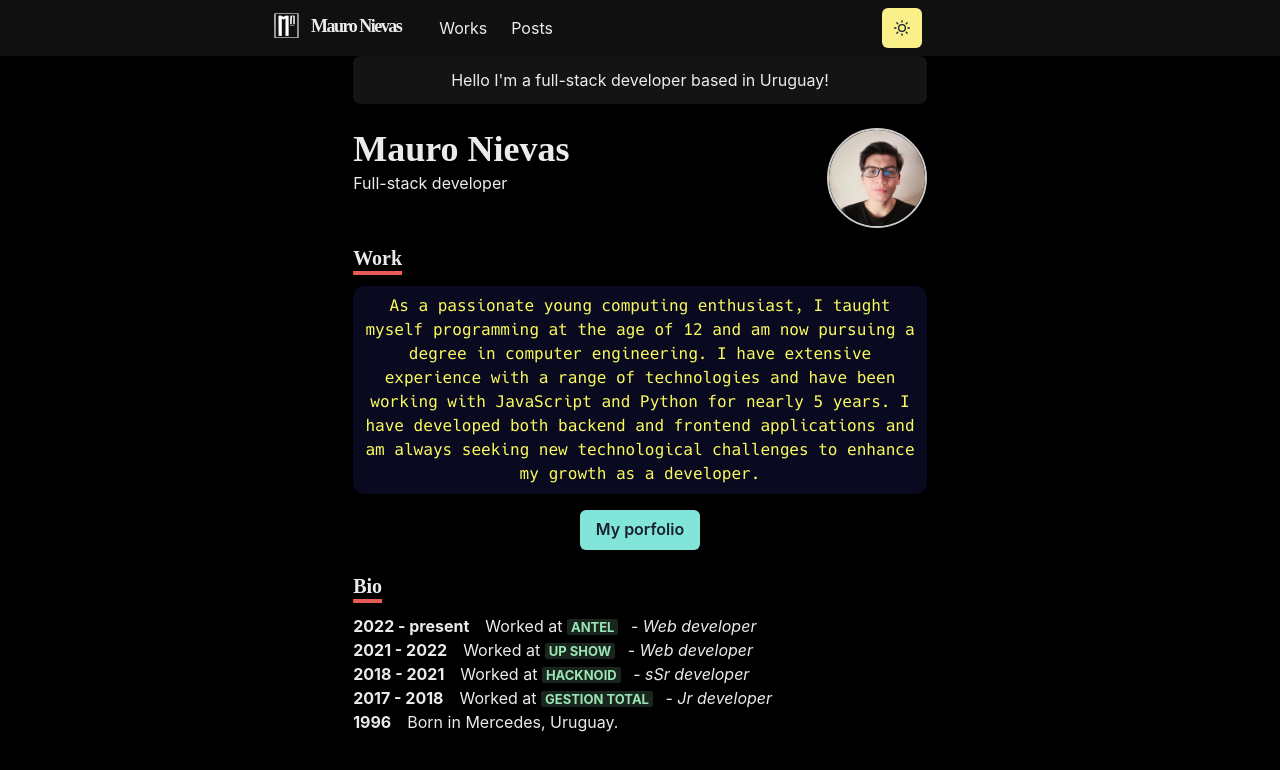
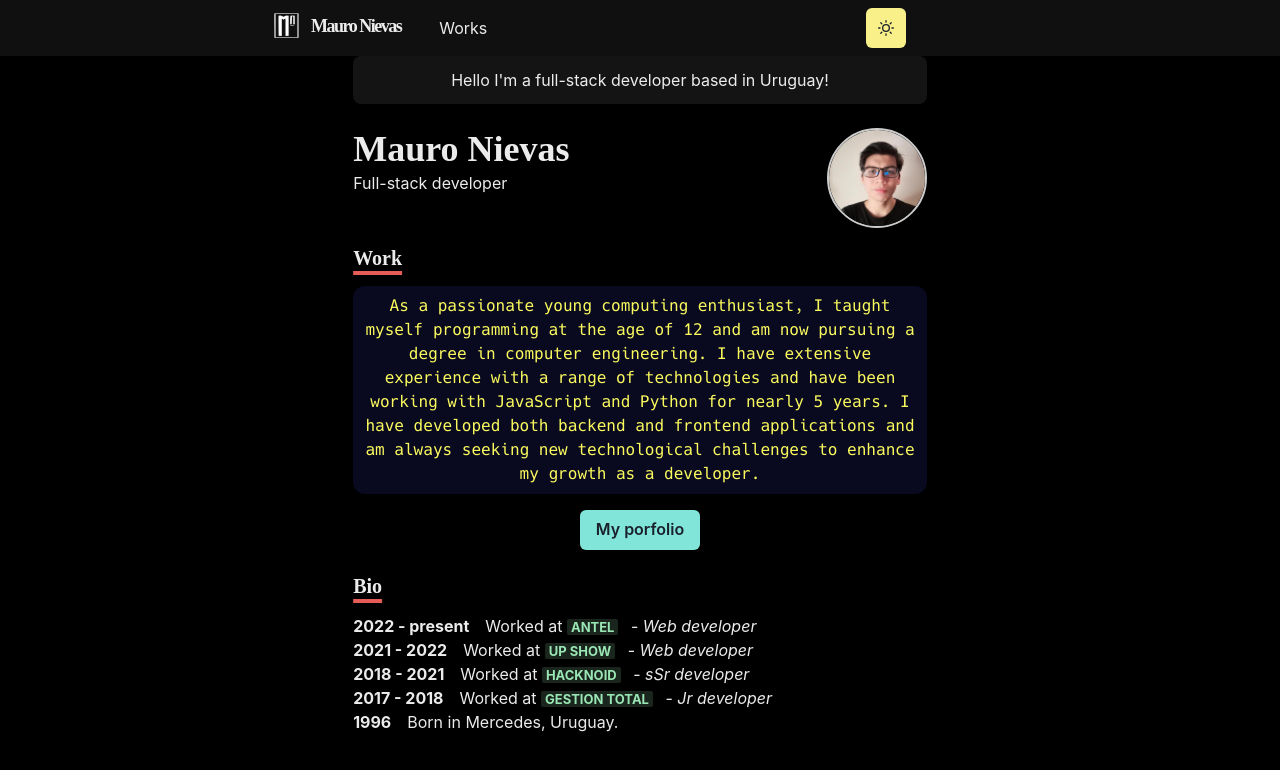
Before and after one commit to nievasdev/portfolio_old, a Next.js app: page / in a window 1280 px wide. Shown: the top 770 px of the page. Built offline with nearby package versions, Linux system fonts and the light colour scheme.

Commit message:
delete post

```diff
--- a/components/navbar.js
+++ b/components/navbar.js
@@ -72,9 +72,6 @@ const Navbar = props => {
                             <LinkItems href="/works" path={path}>
                                 Works
                             </LinkItems>
-                            <LinkItems href="/posts" path={path}>
-                                Posts
-                            </LinkItems>
                         </Stack>
                         <Box flex={1} align="rigth">
                             <ThemeToggleButton/>
@@ -93,9 +90,6 @@ const Navbar = props => {
                                         <NextLink href="/works" passHref>
                                             <MenuItem as={Link}>Works</MenuItem>
                                         </NextLink>
-                                        <NextLink href="/posts" passHref>
-                                            <MenuItem as={Link}>Posts </MenuItem>
-                                        </NextLink>
                                      </MenuList>
                                 </Menu>
                             </Box>
```
